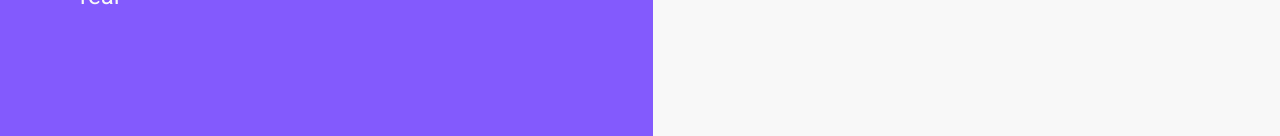
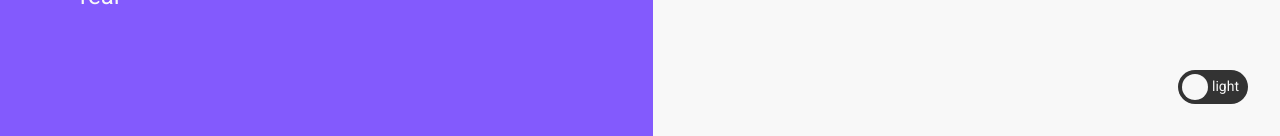
Before and after one commit to wander-junior/letmeask, a React (Create React App) app: page / in a window 1280 px wide. Shown: the part 664-800 px from the top of the page. Built offline with nearby package versions, Linux system fonts and the light colour scheme; no server answers.

Commit message:
Aplica troca de tema para a página Home

```diff
--- a/src/pages/Home.tsx
+++ b/src/pages/Home.tsx
@@ -3,13 +3,16 @@ import { useHistory } from 'react-router-dom';
 
 import illustrationImg from '../assets/images/illustration.svg';
 import logoImg from '../assets/images/logo.svg';
+import darkLogoImg from '../assets/images/dark-logo.svg';
 import googleIconImg from '../assets/images/google-icon.svg';
 import facebookIconImg from '../assets/images/facebook.svg';
 
 import { database } from '../services/firebase';
 
 import { Button } from '../components/Button';
+import { ThemeToggle } from '../components/ThemeToggle';
 import { useAuth } from '../hooks/useAuth';
+import { useTheme } from "../hooks/useTheme";
 
 import '../styles/auth.scss';
 import { notification } from '../services/notification';
@@ -17,6 +20,7 @@ import { notification } from '../services/notification';
 export function Home() {
     const history = useHistory();
     const { user, signInWithSocialMedia } = useAuth();
+    const { theme } = useTheme()
     const [roomCode, setRoomCode] = useState('');
 
     async function handleCreateRoom(socialMedia: 'google.com' | 'facebook.com') {
@@ -57,9 +61,12 @@ export function Home() {
                 <strong>Crie salas de Q&amp;A ao-vivo</strong>
                 <p>Tire as dúvidas da sua audiência em tempo-real</p>
             </aside>
-            <main>
+            <main className={`${theme === 'dark' && 'dark'}`}>
                 <div className="main-content">
-                    <img src={logoImg} alt="letmeask" />
+                    {theme === 'light' ?
+                        <img src={logoImg} alt="letmeask" /> :
+                        <img src={darkLogoImg} alt="letmeask" />
+                    }
                     <button onClick={() => handleCreateRoom('google.com')} className="create-room">
                         <img src={googleIconImg} alt="Logo do google" />
                         Crie sua sala com o Google
@@ -80,6 +87,9 @@ export function Home() {
                             Entrar na sala
                         </Button>
                     </form>
+                    <div className="theme-container">
+                        <ThemeToggle />
+                    </div>
                 </div>
             </main>
         </div>
--- a/src/styles/auth.scss
+++ b/src/styles/auth.scss
@@ -43,9 +43,26 @@
         display: flex;
         align-items: center;
         justify-content: center;
+        position: relative;
+
+        &.dark {
+            background: #333;
+        }
 
         @media (max-width: 820px) {
             min-height: 100vh;
+            margin-bottom: 32px;
+        }
+
+        .theme-container {
+            position: absolute;
+            bottom: 32px;
+            right: 32px;
+
+            @media (max-width: 820px) {
+                bottom: calc(0% + 16px);
+                right: 16px;
+            }
         }
 
     }
```
Also changed, not shown: src/assets/images/dark-logo.svg (added).
